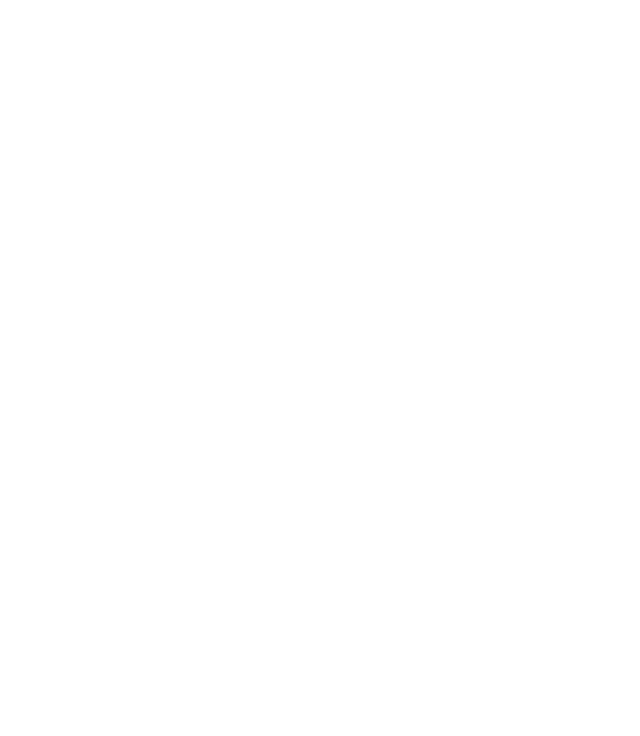
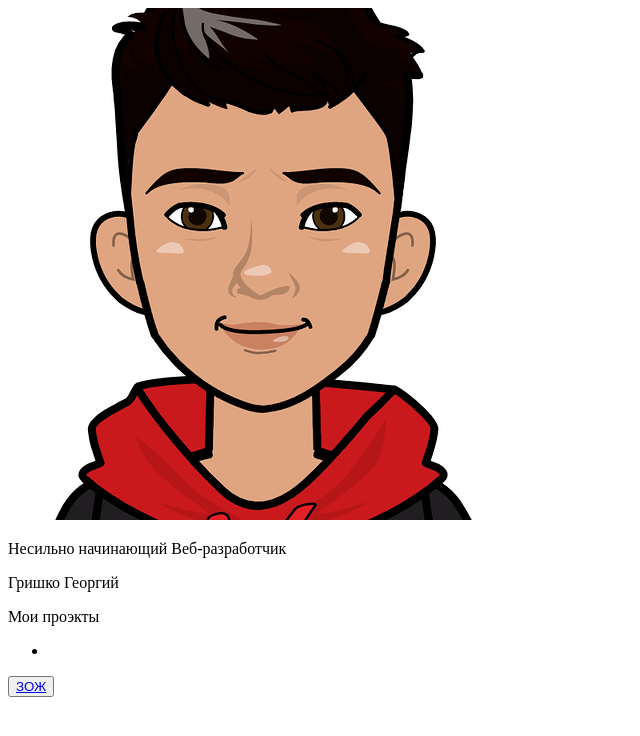
Before and after one commit to Georg1352467/georg.github.io, a plain HTML site: page index.html in a window 1280 px wide. Shown: the whole page, without its empty margins (0-640 px from the left). Drawn offline with Linux system fonts and the light colour scheme.

Commit message:
Добавленна картинка

```diff
--- a/index.html
+++ b/index.html
@@ -6,6 +6,21 @@
 		<link rel="stylesheet" type="text/css" href="">
 	</head>
 	<body>
-
+		<div class="box">
+			<header>
+				<img src="img.png">
+				<p>Несильно начинающий Веб-разработчик</p>
+				<p>Гришко Георгий</p>
+			</header>
+			<section>
+				<p>Мои проэкты</p>
+				<ul>
+					<li></li>
+				</ul>
+			</section>
+			<footer>
+				<button><a href="../../Нова папка (6)/project_social_georg/rules.html">ЗОЖ</a></button>
+			</footer>
+		</div>
 	</body>
 </html>
```
Also changed, not shown: img.png (added).
